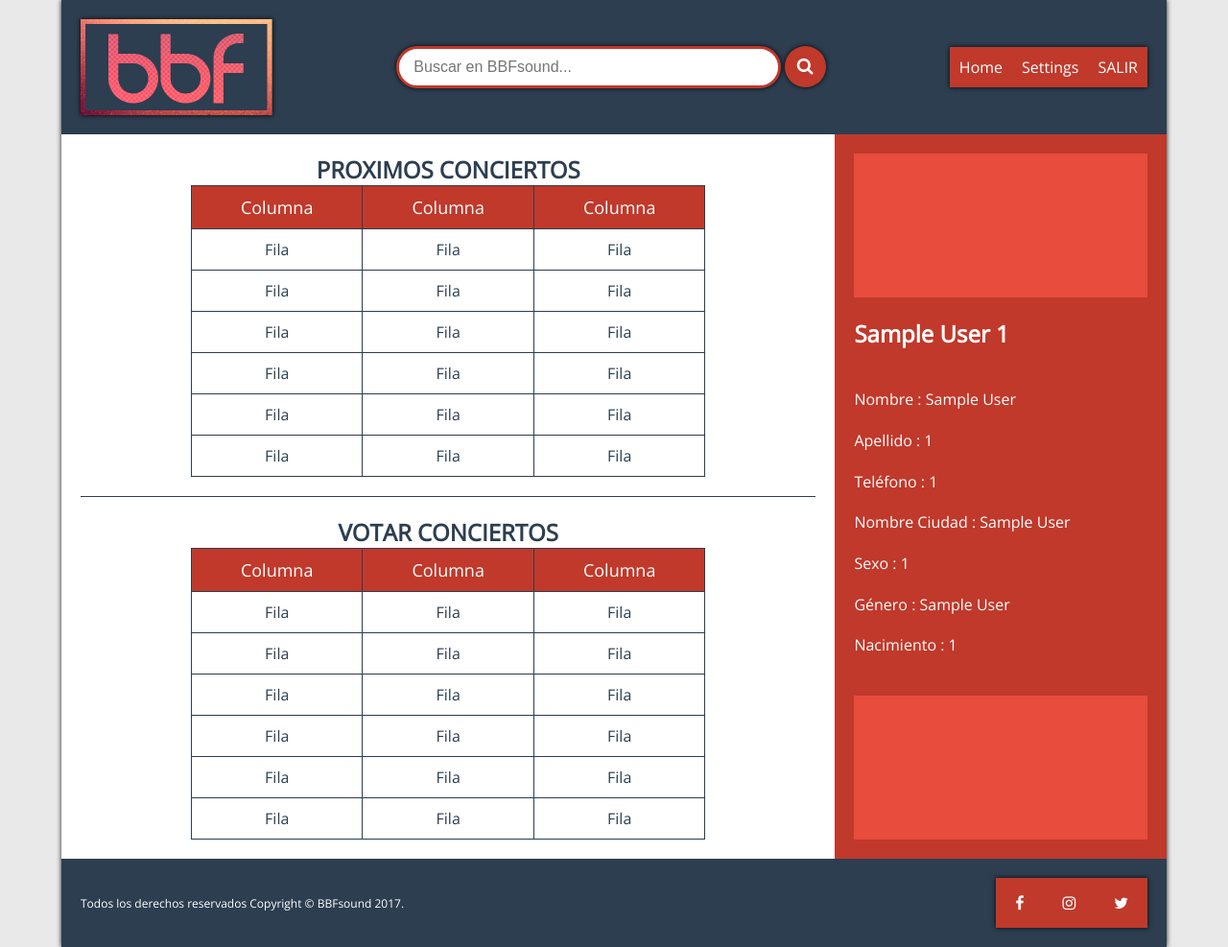
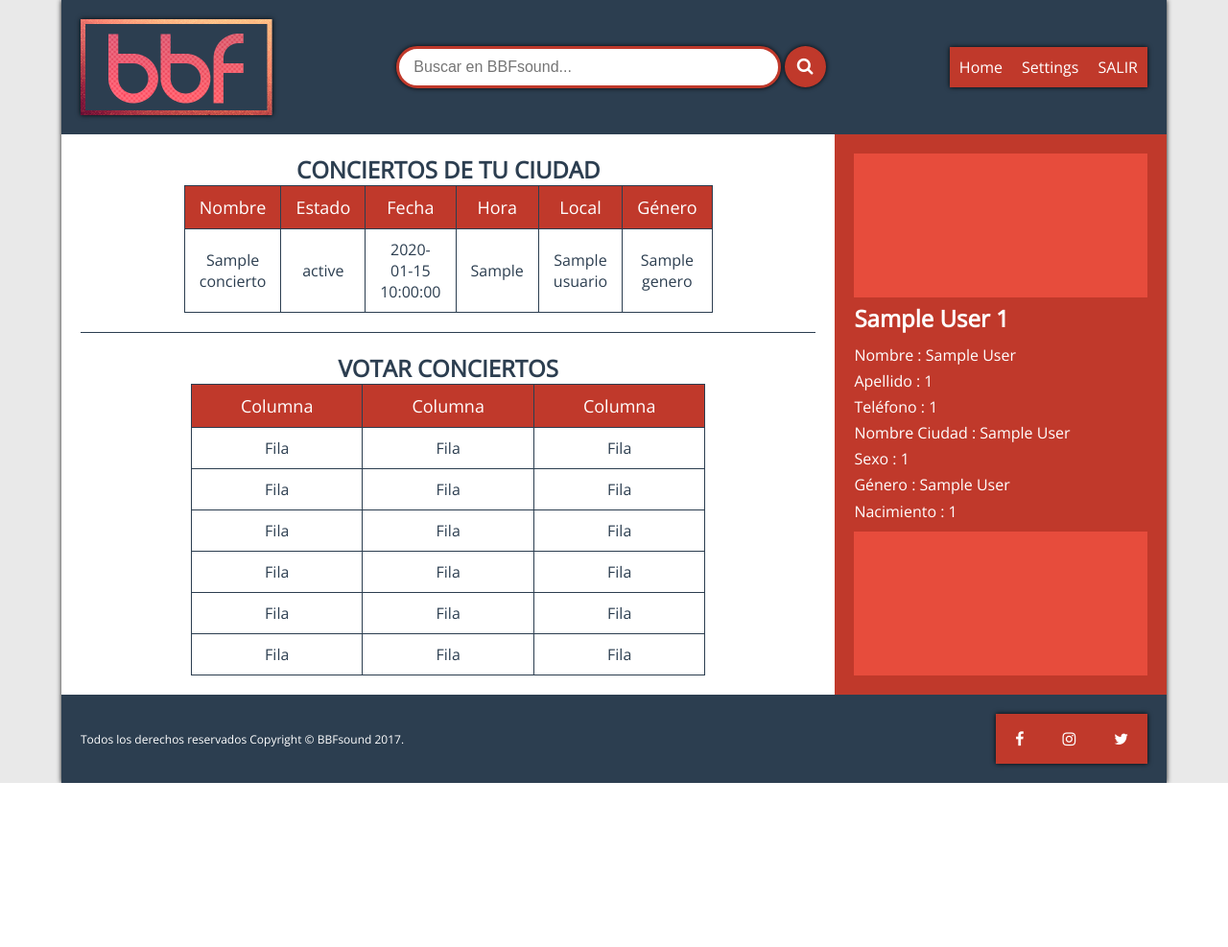
Before and after one commit to borjalx/bbfs, a PHP site: page /BBFS/fan.php in a window 1280 px wide. Shown: the whole page at 96% size. After the commit the page ends 816 px from the top, so only its background shows below. Run offline with PHP 8.4, Linux system fonts and the light colour scheme; the visitor is signed in with stand-in values (Sample User, id 1); tables that the repository leaves empty or names only in its code hold one stand-in row (values such as "Sample post").

Commit message:
28/03/2017 desde clase

```diff
--- a/bbdd_bbfs.php
+++ b/bbdd_bbfs.php
@@ -97,6 +97,7 @@ function inicioSesion($email,$password){
         $_SESSION["tipo_u"] = $array["tipo"];
 
         if ($array["tipo"] == 'f') {
+            $_SESSION["email_u"] = $array["email"];
             $_SESSION["nombre_u"] = $array["nombre"];
             $_SESSION["apellido_u"] = $array["apellidos"];
             $_SESSION["tel_u"] = $array["telefono"];
@@ -152,4 +153,19 @@ function nombreGenero($id_genero){
     return $resultado;
 }
 
+function conciertosxciudad($email_u){
+    $con = conexion("bbfs");
+    $select = "select concierto.nombre as nombre_c,concierto.estado,concierto.fecha,concierto.hora,concierto.precio,usuario.idciudad,usuario.nombre as nombre_l,ciudad.nombre_ciudad,genero.nombre_genero
+                from concierto
+                inner join usuario on concierto.email_local = usuario.email
+                inner join ciudad on ciudad.idciudad = usuario.idciudad
+                inner join genero on genero.idgenero = usuario.idciudad
+                where usuario.idciudad = (select idciudad from usuario where email = '$email_u')";
+
+    $resultado= mysqli_query($con, $select);
+
+    desconectar($con);
+    return $resultado;
+
+}
 ?>
--- a/fan.php
+++ b/fan.php
@@ -3,6 +3,7 @@
 session_start();
 if(isset($_SESSION["tipo_u"]) == 'f'){
 require_once 'bbdd_bbfs.php';
+$email = $_SESSION["email_u"];
 $nombre = $_SESSION["nombre_u"];
 $apellido = $_SESSION["apellido_u"];
 $telefono = $_SESSION["tel_u"];
@@ -41,46 +42,27 @@ $nacimiento = $_SESSION["nacimiento_u"];
 
 			<section class="main">
 				<article>
-					<h2 class="titulo">PROXIMOS CONCIERTOS</h2>
-					<div class="centrar-tabla">
-					<table>
-						<tr>
-							<th>Columna</th>
-							<th>Columna</th>
-							<th>Columna</th>
-						</tr>
-						<tr>
-							<td>Fila</td>
-							<td>Fila</td>
-							<td>Fila</td>
-						</tr>
-						<tr>
-							<td>Fila</td>
-							<td>Fila</td>
-							<td>Fila</td>
-						</tr>
-						<tr>
-							<td>Fila</td>
-							<td>Fila</td>
-							<td>Fila</td>
-						</tr>
-						<tr>
-							<td>Fila</td>
-							<td>Fila</td>
-							<td>Fila</td>
-						</tr>
-						<tr>
-							<td>Fila</td>
-							<td>Fila</td>
-							<td>Fila</td>
-						</tr>
-						<tr>
-							<td>Fila</td>
-							<td>Fila</td>
-							<td>Fila</td>
-						</tr>
-					</table>
-					</div>
+					<?php
+                    require_once 'bbdd_bbfs.php';
+
+                    $ranking = conciertosxciudad($email);
+
+                    echo '<h2 class="titulo">CONCIERTOS DE TU CIUDAD</h2>';
+                    echo '<div class="centrar-tabla">';
+                    echo "<table>";
+                    echo "<tr>";
+                    echo "<th>Nombre</th> <th>Estado</th> <th>Fecha</th> <th>Hora</th> <th>Local</th> <th>Género</th><br>";
+                    echo "</tr>";
+                    while ($fila = mysqli_fetch_array($ranking)) {
+                        extract($fila);
+                        /* Siempre después de extract las variables se llaman como en la bbdd
+                         */
+                        echo "<tr>";
+                        echo "<td>$nombre_c</td> <td>$estado</td> <td>$fecha</td> <td>$hora</td> <td>$nombre_l</td> <td>$nombre_genero</td>";
+                        echo "</tr>";
+                    }
+                    echo "</table>";
+                    ?>
 				</article>
 
 				<article>
```
